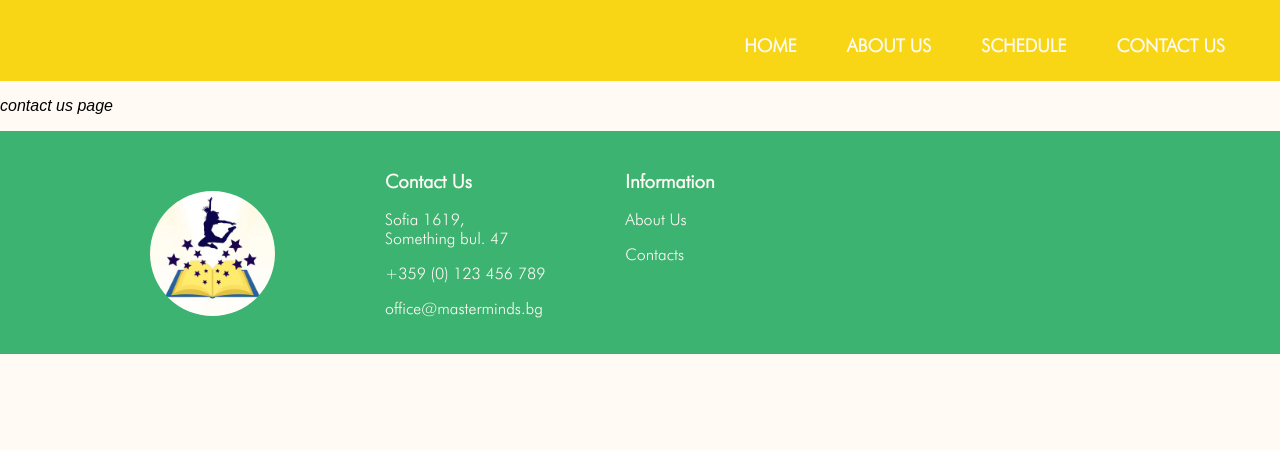
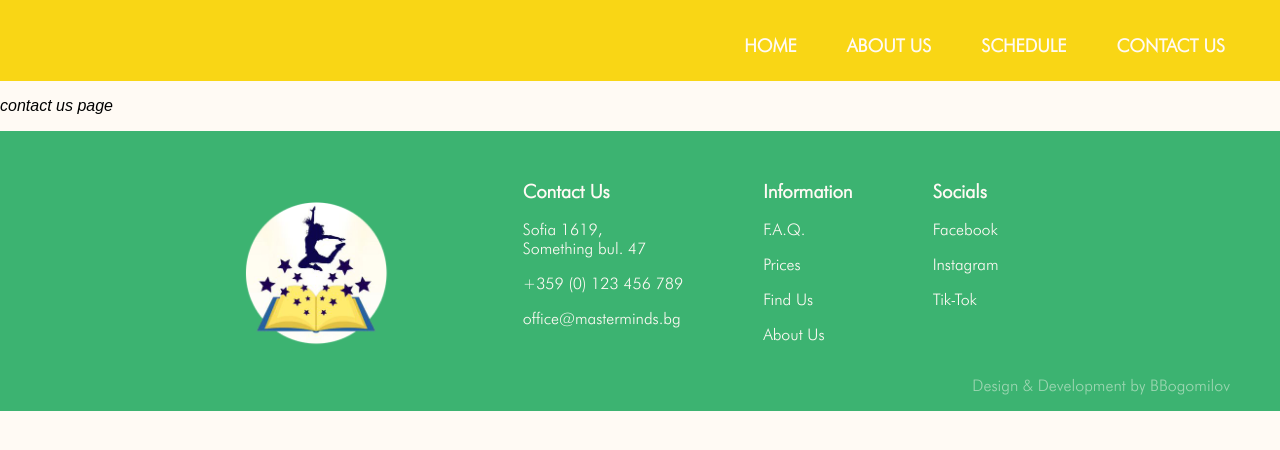
Before and after one commit to bbogomilov1/enlighten, a React (Create React App) app: page /contact-us in a window 1280 px wide. Shown: the top 450 px of the page. Built offline with nearby package versions, Linux system fonts and the light colour scheme.

Commit message:
small changes in footer

```diff
--- a/public/index.html
+++ b/public/index.html
@@ -4,7 +4,7 @@
     <meta charset="utf-8" />
     <link
       rel="icon"
-      href="%PUBLIC_URL%/334786535_1253085591991643_8723896673674430860_n.jpg"
+      href="%PUBLIC_URL%/334786535_1253085591991643_8723896673674430860_n.png"
     />
     <meta name="viewport" content="width=device-width, initial-scale=1" />
     <meta name="theme-color" content="#000000" />
--- a/src/components/Footer.js
+++ b/src/components/Footer.js
@@ -1,14 +1,16 @@
 import styles from "./Footer.module.css";
-import logoImage from "../static/334786535_1253085591991643_8723896673674430860_n.jpg";
+import logoImage from "../static/334786535_1253085591991643_8723896673674430860_n.png";
 
 function Footer() {
   return (
+    <div>
       <div className={styles.footer}>
         <div className={styles.logoContainer}>
           <img src={logoImage} alt="Logo" className={styles.logo} />
         </div>
 
-      <div className={styles.footerSections}>
+        <div className={styles.footerSectionContainer}>
+          <div className={styles.footerSection}>
             <h3>Contact Us</h3>
             <p>
               Sofia 1619, <br /> Something bul. 47
@@ -17,10 +19,25 @@ function Footer() {
             <p>office@masterminds.bg</p>
           </div>
 
-      <div className={styles.footerSections}>
+          <div className={styles.footerSection}>
             <h3>Information</h3>
+            <p>F.A.Q.</p>
+            <p>Prices</p>
+            <p>Find Us</p>
             <p>About Us</p>
-        <p>Contacts</p>
+          </div>
+
+          <div className={styles.footerSection}>
+            <h3>Socials</h3>
+            <p>Facebook</p>
+            <p>Instagram</p>
+            <p>Tik-Tok</p>
+          </div>
+        </div>
+      </div>
+
+      <div className={styles.creator}>
+        <p>Design & Development by BBogomilov</p>
       </div>
     </div>
   );
--- a/src/components/Footer.module.css
+++ b/src/components/Footer.module.css
@@ -2,30 +2,51 @@
   background-color: mediumseagreen;
   color: #fffaf4;
   height: auto;
-  padding: 20px 150px;
+  padding: 30px 150px 0px 150px;
   display: flex;
-  align-items: flex-start;
+  justify-content: space-evenly;
   flex-direction: row;
   font-style: normal;
   font-family: "Futura PT light", sans-serif;
 }
 
-.footerSections {
+.footerSectionContainer {
+  display: flex;
+}
+
+.footerSection {
   padding: 0px 40px;
 }
 
 .logoContainer {
   height: auto;
   opacity: 1;
-  padding-right: 70px;
   padding-top: 40px;
 }
 
 .logo {
-  border-radius: 50%;
   z-index: 2;
-  width: 125px;
+  width: 150px;
   max-width: none;
   flex: none;
   order: -1;
+  transition: all 0.2s ease-in-out;
 }
+
+.logo:hover {
+  transform: scale(1.1);
+}
+
+.creator {
+  background-color: mediumseagreen;
+  color: #fffaf4;
+  display: flex;
+  flex-direction: row-reverse;
+  padding-right: 50px;
+}
+
+.creator p {
+  opacity: 0.5;
+  font-family: "Futura PT light", sans-serif;
+  font-style: normal;
+}
--- a/src/components/MainNavigation.module.css
+++ b/src/components/MainNavigation.module.css
@@ -40,7 +40,6 @@ ul li a {
 
 ul:hover li a {
   transform: scale(1);
-  opacity: 0.5;
 }
 
 ul li a:hover {
--- a/src/pages/HomePage.js
+++ b/src/pages/HomePage.js
@@ -1,6 +1,6 @@
 import "../static/fonts.css";
 import styles from "./HomePage.module.css";
-import logoImage from "../static/334786535_1253085591991643_8723896673674430860_n.jpg";
+import logoImage from "../static/334786535_1253085591991643_8723896673674430860_n.png";
 import HomeTitleSection from "../components/home/HomeTitleSection";
 import HomeAboutUs from "../components/home/HomeAboutUs";
 
--- a/src/pages/HomePage.module.css
+++ b/src/pages/HomePage.module.css
@@ -5,7 +5,6 @@
 
 .logo {
   margin-left: 10px;
-  border-radius: 50%;
   z-index: 2;
   width: 250px;
   max-width: none;
```
Also changed, not shown: public/334786535_1253085591991643_8723896673674430860_n.png (added), src/static/334786535_1253085591991643_8723896673674430860_n.png (added). Lines whose indentation alone changed are shown as unchanged.
